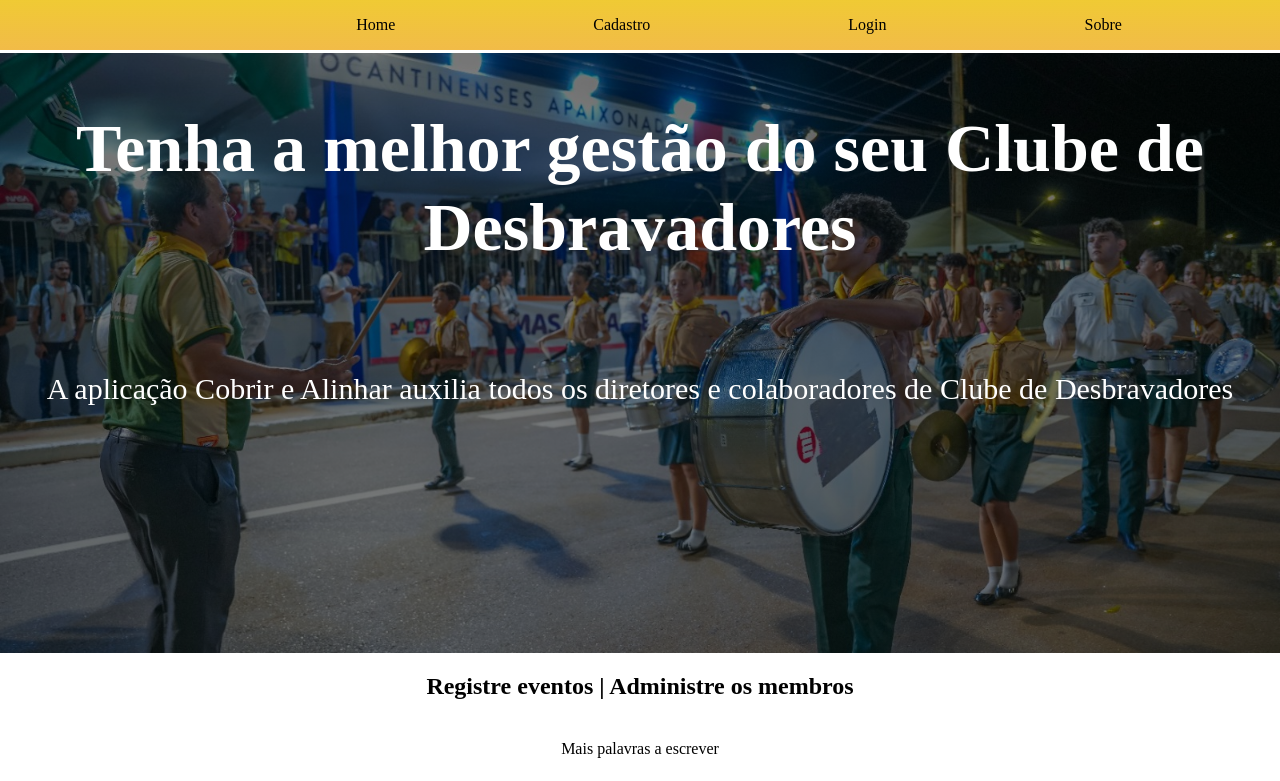
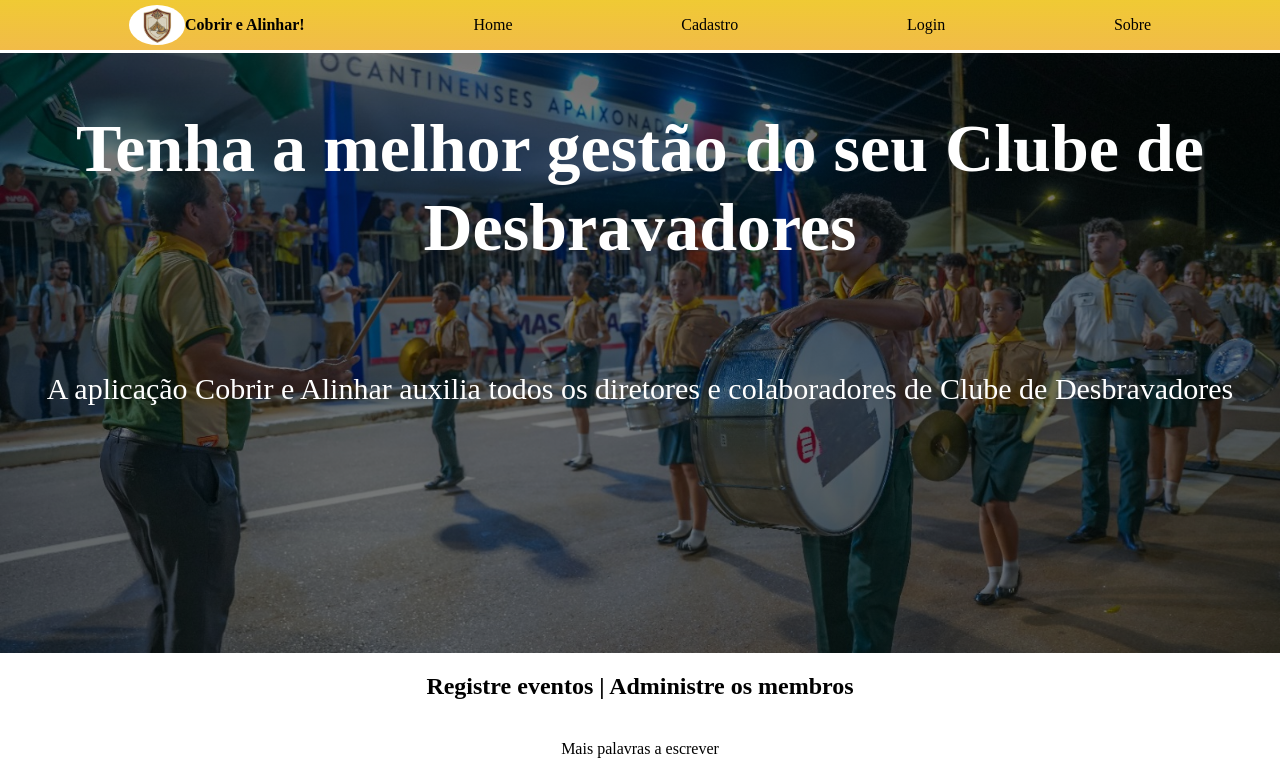
Before and after one commit to Kevin-Jhn2/Clube-de-Desbravadores, a website: page web-data-viz/public/index.html in a window 1280 px wide. Shown: the top 781 px of the page. Drawn offline with Linux system fonts and the light colour scheme.

Commit message:
Detalhes adicionados

```diff
--- a/web-data-viz/public/css/style.css
+++ b/web-data-viz/public/css/style.css
@@ -35,12 +35,16 @@ nav ul a{
     text-decoration: none;
     color: black;
 }
-/* .logotipo{
-    background-image: url("../assets/imgs/logotipo.png");
-    width: 40px;
+img{
+    /* width: 40px 40px; */
     height: 40px;
-    background-size: cover;
-} */
+    border-radius: 100%;
+}
+.logotipo{
+    display: flex;
+    align-items: center;
+    font-weight: bold;
+}
 main{
     flex: 1;
 }
--- a/web-data-viz/public/css/styleCadastro.css
+++ b/web-data-viz/public/css/styleCadastro.css
@@ -16,6 +16,16 @@ nav{
     /* f0ca34 */
     /* (rgb(66, 71, 250), rgb(74, 0, 192)) */
 }
+img{
+    height: 40px;
+    border-radius: 40%;
+}
+.logotipo{
+    display: flex;
+    align-items: center;
+    font-weight: bold;
+}
+
 .section1{
     display: flex;
     justify-content: center;
--- a/web-data-viz/public/css/styleLogin.css
+++ b/web-data-viz/public/css/styleLogin.css
@@ -60,3 +60,14 @@ nav{
 h1{
     font-size: 40px;
 }
+
+img{
+    /* width: 40px 40px; */
+    height: 40px;
+    border-radius: 100%;
+}
+.logotipo{
+    display: flex;
+    align-items: center;
+    font-weight: bold;
+}
--- a/web-data-viz/public/index.html
+++ b/web-data-viz/public/index.html
@@ -13,7 +13,7 @@
 
 <nav>
      <!-- Vou precisar fazer o LogOut -->
-    <div class="logotipo"></div>
+    <div class="logotipo"><img src="./assets/imgs/logotipo.png" id="logotipo">Cobrir e Alinhar!</div>
     <ul><a href="index.html">Home</a></ul>
     <ul><a href="cadastro.html">Cadastro</a></ul>
     <ul><a href="login.html">Login</a></ul>
```
Also changed, not shown: web-data-viz/public/cadastro.html (+1 -0 lines), web-data-viz/public/dashboard/reuniao copy.html (+1 -1 lines), web-data-viz/public/login.html (+1 -0 lines).
